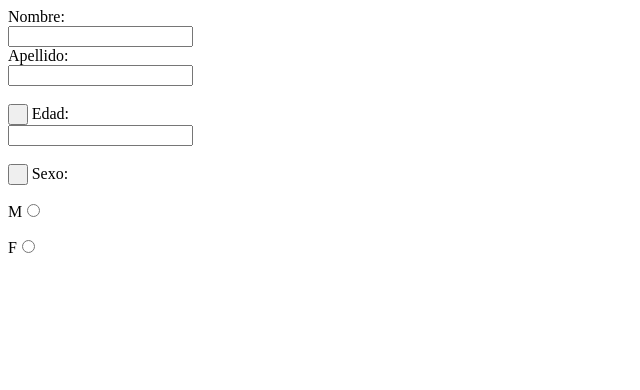
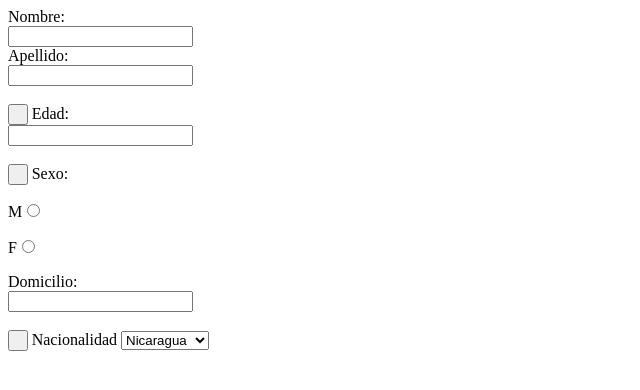
Before and after one commit to Daybeling/APPEjercicio, a plain HTML site: page index.html in a window 1280 px wide. Shown: the whole page, without its empty margins (0-640 px from the left). Drawn offline with Linux system fonts and the light colour scheme.

Commit message:
Editando formulario

```diff
--- a/index.html
+++ b/index.html
@@ -21,9 +21,19 @@
       <br><br>
       <input type="submit" value=" ">
       Sexo:
-      <p> M<input type="radio" name="men"></p>
-      <p> F<input type="radio" name="women"></p>
-
+      <p> M<input type="radio" name="sexo"></p>
+      <p> F<input type="radio" name="sexo"></p>
+	  Domicilio:
+      <br>
+      <input type="text">
+      <br><br>
+      <input type="submit" value=" ">
+      Nacionalidad
+      <select name="lista_de_seleccion">
+        <option value="opcion1">Nicaragua</option>
+        <option value="opcion2">Costa Rica</option>
+        <option value="opcion3">Honduras</option>
+      </select>
     </form>
 </body>
 </html>
```
